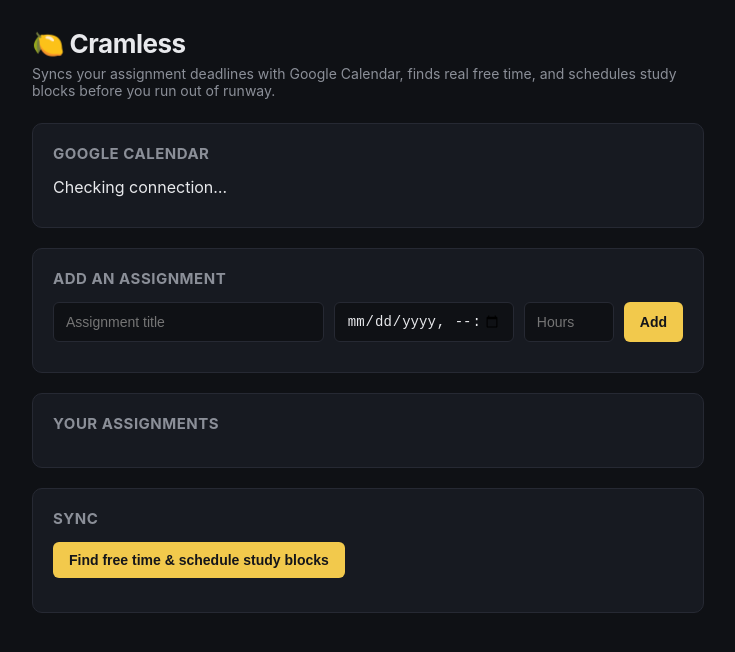
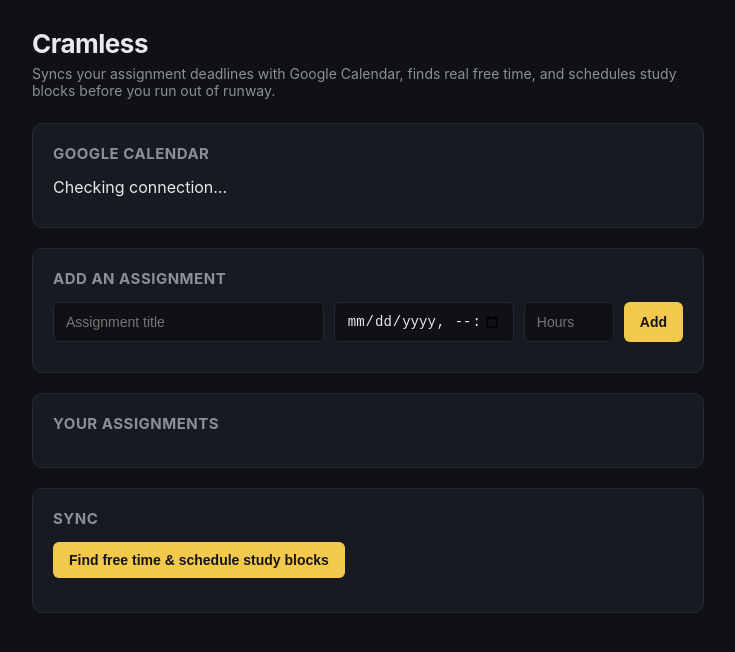
Before and after one commit to portia-mas/Cramless, a website: page public/index.html in a window 1280 px wide. Shown: the whole page, without its empty margins (272-1007 px from the left). Drawn offline with Linux system fonts and the light colour scheme; no server answers.

```diff
--- a/public/index.html
+++ b/public/index.html
@@ -111,7 +111,7 @@
 </head>
 <body>
 <header>
-  <h1>🍋 Cramless</h1>
+  <h1>Cramless</h1>
   <p>Syncs your assignment deadlines with Google Calendar, finds real free time, and schedules study blocks before you run out of runway.</p>
 </header>
 
```
Also changed, not shown: README.md, 3 other files.
